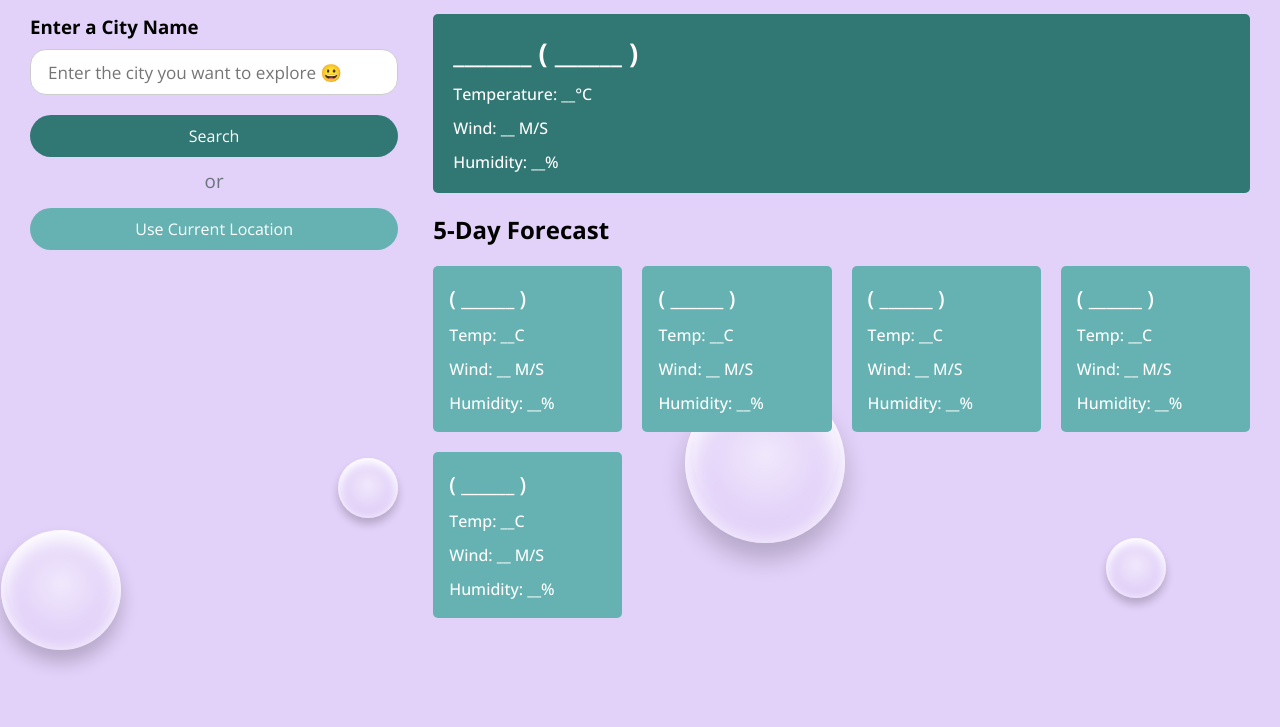
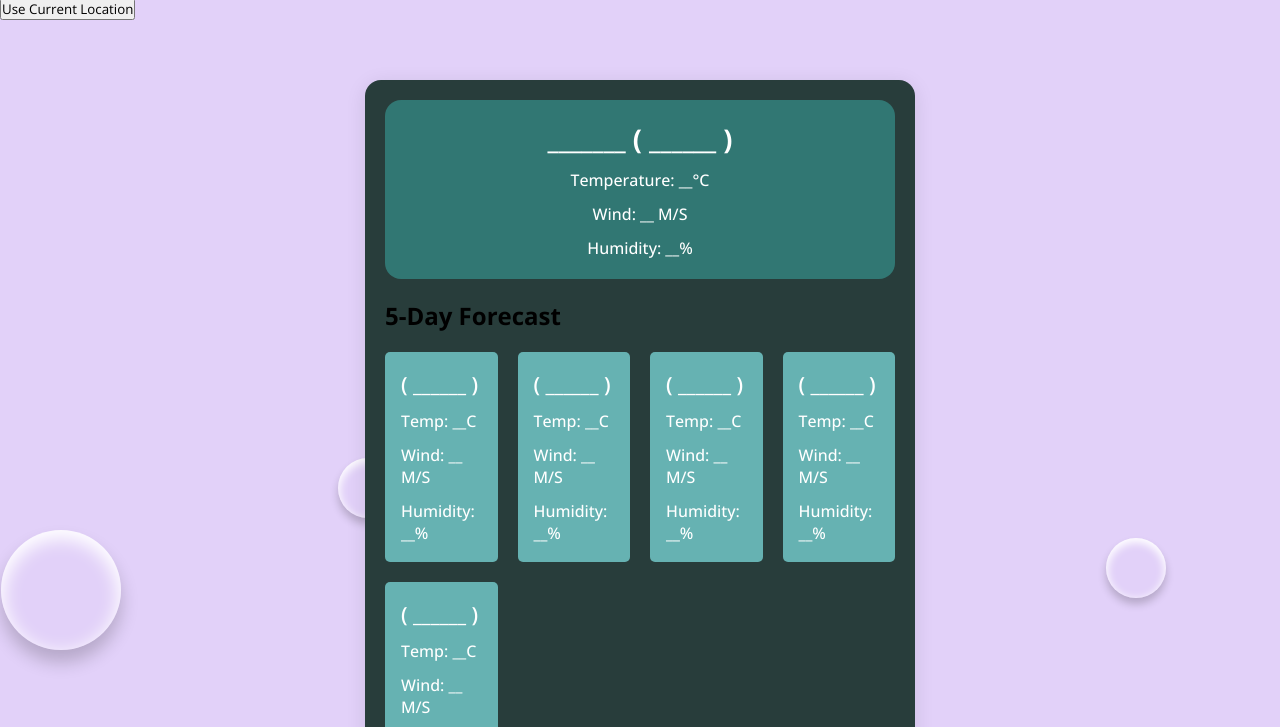
Before and after one commit to KavyaSingh236/Tempsat, a plain HTML site: page index.html in a window 1280 px wide. Shown: the part 94-821 px from the top of the page. Before the commit the page ends 800 px from the top, so only its background shows below. Drawn offline with nearby package versions, Linux system fonts and the light colour scheme.

Commit message:
Update style.css

```diff
--- a/style.css
+++ b/style.css
@@ -7,7 +7,7 @@
   font-family: 'Open Sans', sans-serif;
 }
 body {
-  background:#E2D1F9;
+  background: #E2D1F9;
 }
 #background-wrap {
   bottom: 0;
@@ -49,28 +49,28 @@ z-index: -1;
 
 @-webkit-keyframes sideWays {
   0% {
-      margin-left:0px;
+    margin-left: 0px;
   }
   100% {
-      margin-left:50px;
+    margin-left: 50px;
   }
 }
 
 @-moz-keyframes sideWays {
   0% {
-      margin-left:0px;
+    margin-left: 0px;
   }
   100% {
-      margin-left:50px;
+    margin-left: 50px;
   }
 }
 
 @keyframes sideWays {
   0% {
-      margin-left:0px;
+    margin-left: 0px;
   }
   100% {
-      margin-left:50px;
+    margin-left: 50px;
   }
 }
 
@@ -223,107 +223,45 @@ width: 200px;
 }
 
 .bubble:after {
-  background: -moz-radial-gradient(center, ellipse cover,  rgba(255,255,255,0.5) 0%, rgba(255,255,255,0) 70%); /* FF3.6+ */
-  background: -webkit-gradient(radial, center center, 0px, center center, 100%, color-stop(0%,rgba(255,255,255,0.5)), color-stop(70%,rgba(255,255,255,0))); /* Chrome,Safari4+ */
-  background: -webkit-radial-gradient(center, ellipse cover,  rgba(255,255,255,0.5) 0%,rgba(255,255,255,0) 70%); /* Chrome10+,Safari5.1+ */
-  background: -o-radial-gradient(center, ellipse cover,  rgba(255,255,255,0.5) 0%,rgba(255,255,255,0) 70%); /* Opera 12+ */
-  background: -ms-radial-gradient(center, ellipse cover,  rgba(255,255,255,0.5) 0%,rgba(255,255,255,0) 70%); /* IE10+ */
-  background: radial-gradient(ellipse at center,  rgba(255,255,255,0.5) 0%,rgba(255,255,255,0) 70%); /* W3C */
-  filter: progid:DXImageTransform.Microsoft.gradient( startColorstr='#80ffffff', endColorstr='#00ffffff',GradientType=1 ); /* IE6-9 fallback on horizontal gradient */
+  background: -moz-radial-gradient(center, ellipse cover, rgba(255, 255, 255, 0.5) 0%, rgba(255, 255, 255, 0) 70%);
+  background: -webkit-gradient(radial, center center, 0px, center center, 100%, color-stop(0%, rgba(255, 255, 255, 0.5)), color-stop(70%, rgba(255, 255, 255, 0)));
+  background: -webkit-radial-gradient(center, ellipse cover, rgba(255, 255, 255, 0.5) 0%, rgba(255, 255, 255, 0) 70%);
+  background: -o-radial-gradient(center, ellipse cover, rgba(255, 255, 255, 0.5) 0%, rgba(255, 255, 255, 0) 70%);
+  background: -ms-radial-gradient(center, ellipse cover, rgba(255, 255, 255, 0.5) 0%, rgba(255, 255, 255, 0) 70%);
+  background: radial-gradient(ellipse at center, rgba(255, 255, 255, 0.5) 0%, rgba(255, 255, 255, 0) 70%);
 
   -webkit-border-radius: 50%;
   -moz-border-radius: 50%;
   border-radius: 50%;
 
-  -webkit-box-shadow: inset 0 20px 30px rgba(255, 255, 255, 0.3);
--moz-box-shadow: inset 0 20px 30px rgba(255, 255, 255, 0.3);
-box-shadow: inset 0 20px 30px rgba(255, 255, 255, 0.3);
-
-content: "";
-  height: 180px;
-left: 10px;
-position: absolute;
-width: 180px;
+  content: '';
+  height: 100%;
+  width: 100%;
 }
 
-
-
-h1 {
-  background:#317773;
-  font-size: 1.75rem;
-  text-align: center;
-  padding: 20px 0;
-  color: #fff;
-}
-.container {
-  display: flex;
-  gap: 35px;
-  padding: 30px;
-}
-.weather-input {
-  width: 550px;
-}
-.weather-input input {
-  height: 46px;
-  width: 100%;
-  outline: none;
-  font-size: 1.07rem;
-  padding: 0 17px;
-  margin: 10px 0 20px 0;
-  border-radius:1rem;
-  border: 1px solid #ccc;
-}
-.weather-input input:focus {
-  padding: 0 16px;
-  border: 2px solid #317773;
-}
-.weather-input .separator {
-  height: 1px;
-  width: 100%;
-  margin: 25px 0;
-  display: flex;
-  align-items: center;
-  justify-content: center;
-
-}
-.weather-input .separator::before{
-  content: "or";
-  color: #6C757D;
-  font-size: 1.18rem;
-  padding: 0 15px;
-  margin-top: -4px;
-}
-.weather-input button {
-  width: 100%;
-  padding: 10px 0;
-  cursor: pointer;
-  outline: none;
-  border: none;
-  border-radius:2rem;
-  font-size: 1rem;
-  color: #fff;
-  background: #317773;
-  transition: 0.2s ease;
-}
-.weather-input .search-btn:hover {
-  background: #317773;
-}
-.weather-input .location-btn {
-  background:#66B2B2;
-}
-.weather-input .location-btn:hover {
-  background:#66B2B2;
-}
 .weather-data {
   width: 100%;
+  max-width: 550px;
+  margin: 60px auto;
+  padding: 20px;
+  background: #283d3b;
+  border-radius: 1rem;
+  box-shadow: 0px 4px 20px rgba(0, 0, 0, 0.1);
 }
+
+.weather-data h1 {
+  color: #ffffff;
+  text-align: center;
+  font-size: 2.5rem;
+  margin-bottom: 20px;
+}
+
 .weather-data .current-weather {
   color: #fff;
   background: #317773;
-  border-radius: 5px;
-  padding: 20px 70px 20px 20px;
-  display: flex;
-  justify-content: space-between;
+  border-radius: 1rem;
+  padding: 20px;
+  text-align: center;
 }
 .current-weather h2 {
   font-weight: 700;
```
Lines whose indentation alone changed are shown as unchanged.
